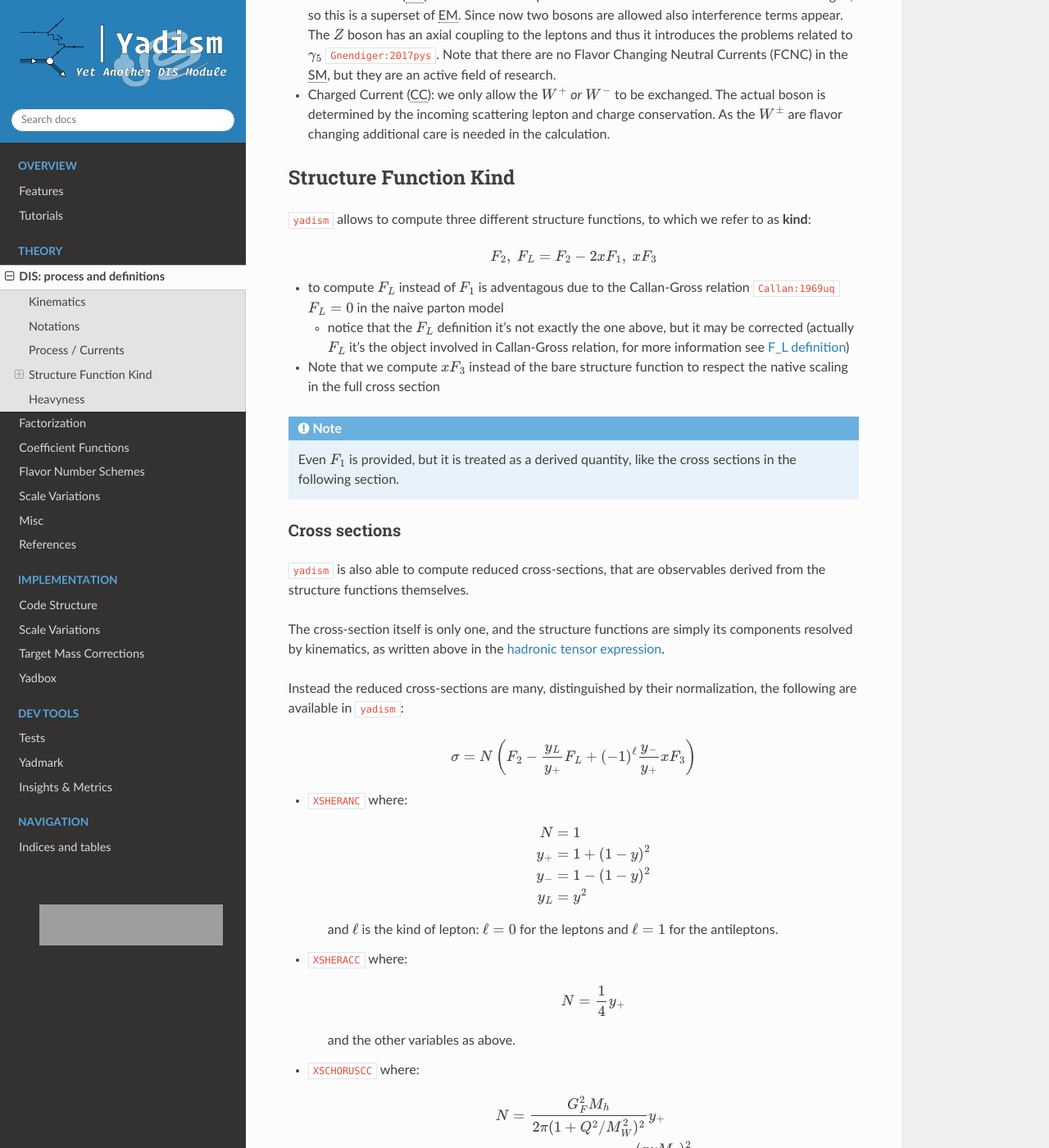
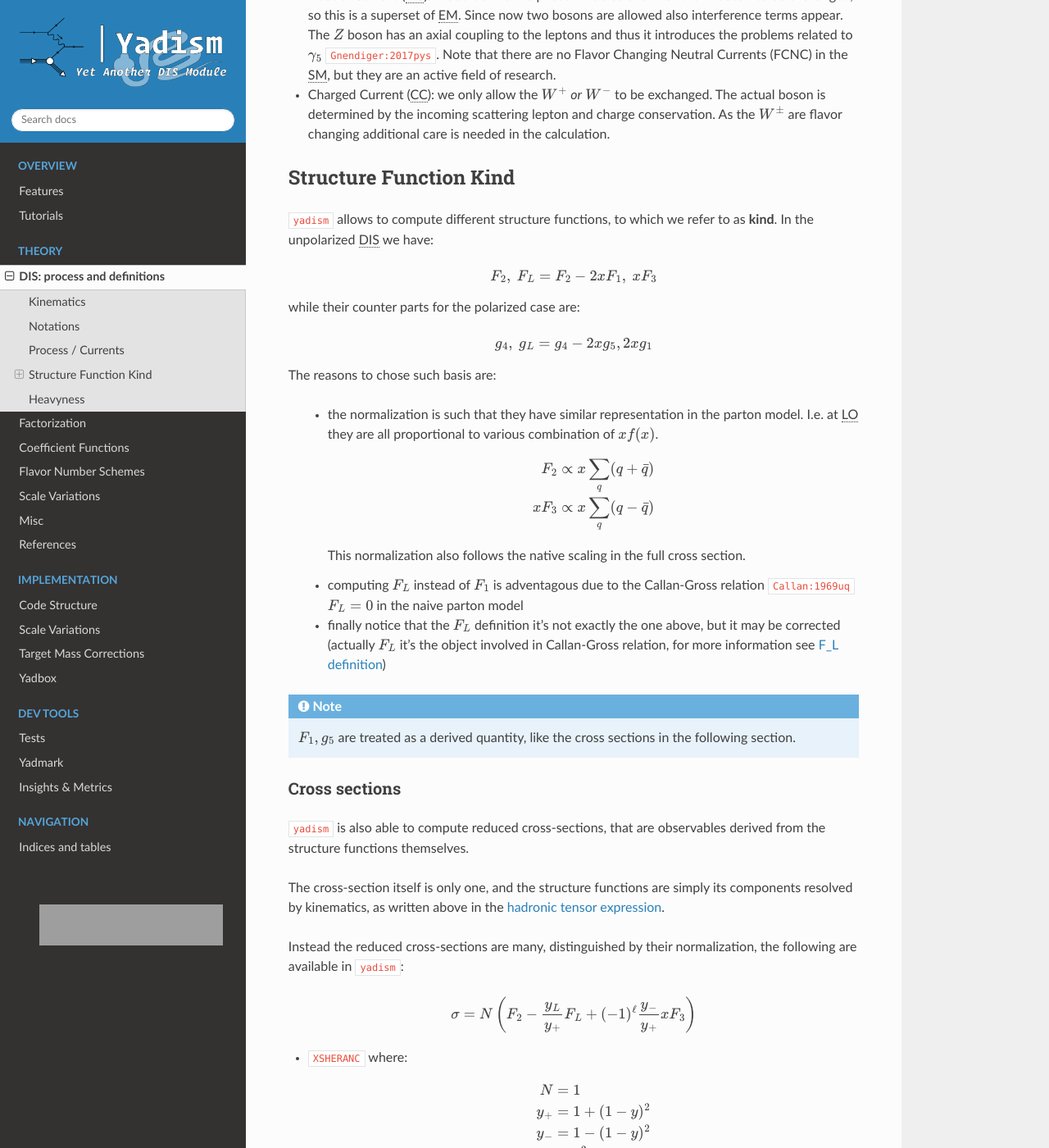
Before and after one commit to NNPDF/yadism, a Sphinx documentation site: the page built from docs/source/theory/intro.rst, in a window 1280 px wide and 1400 px high, scrolled down 2080 px. Shown: the whole window at 82% size. Built offline with Sphinx 7.4.7 and the Read the Docs theme 2.0.0, drawn with Linux system fonts in a browser that asks for light colours; pages that are not in the unit, such as notebooks, are missing from menus; cross-references to code outside the pages are shown as plain code; grey boxes are pictures that could not be loaded.

Commit message:
expand docs

```diff
--- a/docs/source/theory/intro.rst
+++ b/docs/source/theory/intro.rst
@@ -84,25 +84,41 @@ given set of scattering bosons:
 Structure Function Kind
 -----------------------
 
-``yadism`` allows to compute three different structure functions, to which we refer to as **kind**:
+``yadism`` allows to compute different structure functions, to which we refer to as **kind**.
+In the unpolarized |DIS| we have:
 
 .. math ::
 
   F_2,~ F_L = F_2 - 2xF_1,~ xF_3
 
-- to compute :math:`F_L` instead of :math:`F_1` is adventagous due to the Callan-Gross relation
-  :cite:`Callan:1969uq` :math:`F_L=0` in the naive parton model
+while their counter parts for the polarized case are:
 
-  - notice that the :math:`F_L` definition it's not exactly the one above, but
+.. math ::
+
+  g_4,~ g_L = g_4 - 2xg_5,2xg_1
+
+The reasons to chose such basis are:
+
+  - the normalization is such that they have similar representation in the parton model.
+    I.e. at |LO| they are all proportional to various combination of :math:`x f(x)`.
+
+    .. math ::
+
+      F_2 & \propto x \sum_q (q + \bar{q}) \\
+      x F_3 & \propto x \sum_q (q - \bar{q})
+
+    This normalization also follows the native scaling in the full cross section.
+
+  - computing :math:`F_L` instead of :math:`F_1` is adventagous due to the Callan-Gross relation
+    :cite:`Callan:1969uq` :math:`F_L=0` in the naive parton model
+
+  - finally notice that the :math:`F_L` definition it's not exactly the one above, but
     it may be corrected (actually :math:`F_L` it's the object involved in
     Callan-Gross relation, for more information see :ref:`fl-corrections`)
 
-- Note that we compute :math:`xF_3` instead of the bare structure function to respect the native
-  scaling in the full cross section
-
 .. note::
 
-   Even :math:`F_1` is provided, but it is treated as a derived quantity, like
+   :math:`F_1,g_5` are treated as a derived quantity, like
    the cross sections in the following section.
 
 Cross sections
```
